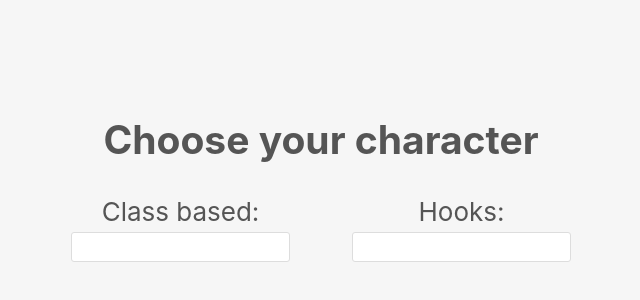
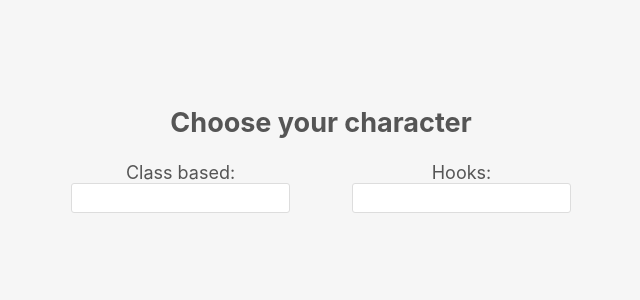
Before and after one commit to Karabur/autocomplete-component, a React (Create React App) app: page / in a window 1280 px wide. Shown: the part 156-456 px from the top of the page, without its empty margins (319-959 px from the left). Built offline with nearby package versions, Linux system fonts and the light colour scheme.

Commit message:
proper text size

```diff
--- a/src/App.module.sass
+++ b/src/App.module.sass
@@ -7,7 +7,7 @@
     flex-direction: column
     align-items: center
     padding-top: 30vh
-    font-size: calc(10px + 2vmin)
+    font-size: 18px
     color: #555
 
 
```
